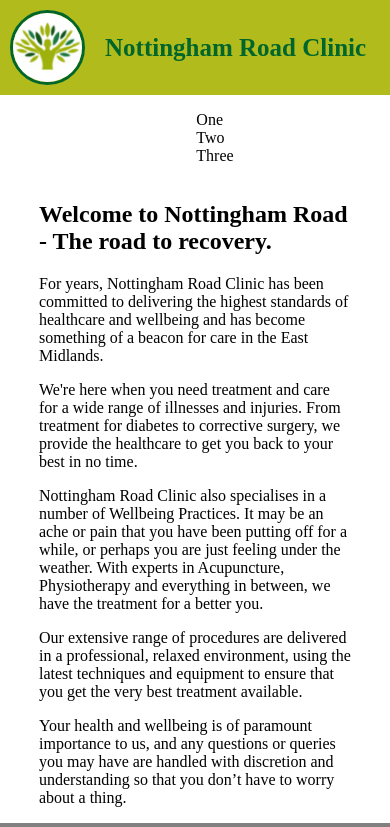
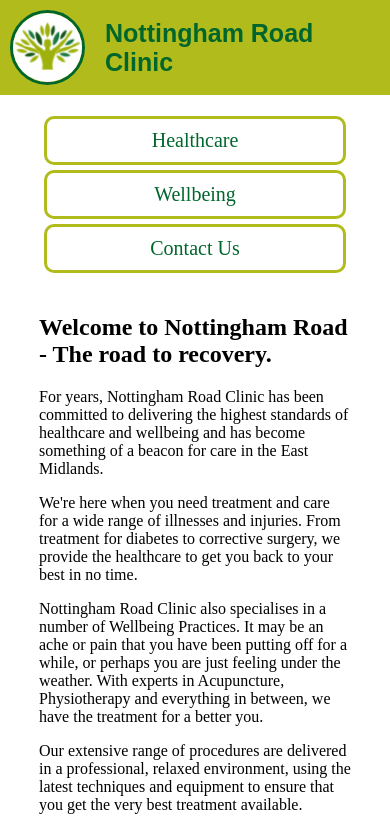
Before and after one commit to nottinghamroadwip/nottinghamroadwip.github.io, a plain HTML site: page index.html in a window 390 px wide. Shown: the top 827 px of the page. Drawn offline with Linux system fonts and the light colour scheme; a web font is replaced by a local one.

Commit message:
Added nav for mobile layout and new fonts

```diff
--- a/index.html
+++ b/index.html
@@ -2,6 +2,7 @@
 <html>
   <head>
     <link rel='stylesheet' type='text/css' href='main.css'>
+    <link href="https://fonts.googleapis.com/css?family=Muli:600|Ovo:500" rel="stylesheet">
     <title>Nottingham Road</title>
   </head>
   <body>
@@ -13,11 +14,11 @@
         <h1>Nottingham Road Clinic</h1>
       </div>
     </div>
-    <div class='links-container'>
+    <div class='nav'>
       <ul>
-        <li>One</li>
-        <li>Two</li>
-        <li>Three</li>
+        <li>Healthcare</li>
+        <li>Wellbeing</li>
+        <li>Contact Us</li>
       </ul>
     </div>
     <div class='container'>
--- a/main.css
+++ b/main.css
@@ -8,18 +8,6 @@ body {
 .header {
   background-color: #B1BB1C;
   display: flex;
-}
-
-.header-text {
-  display: inline-block;
-  align-self: center;
-}
-
-.header h1 {
-  margin: 0;
-  padding: 10px 10px 10px 10px;
-  color: #00662C;
-  font-size: 25px;
 }
 
 .logo {
@@ -38,19 +26,45 @@ body {
   box-sizing: border-box;
 }
 
-.links-container {
+.header-text {
+  display: inline-block;
+  align-self: center;
+  font-family: 'Muli', sans-serif;
+}
+
+.header h1 {
+  margin: 0;
+  padding: 10px 10px 10px 10px;
+  color: #00662C;
+  font-size: 25px;
+}
+
+.nav {
   display: flex;
   justify-content: center;
 }
 
-.links-container li {
+.nav ul {
+  padding-left: 0;
+  width: 80%;
+}
+
+.nav li {
   list-style: none;
+  color: #00662C;
+  padding: 10px 10px 10px 10px;
+  text-align: center;
+  margin: 5px 5px 5px 5px;
+  border: 3px solid #B1BB1C;
+  border-radius: 10px;
+  font-size: 20px;
 }
 
 .container {
   width: 80%;
   margin: 0 auto;
   flex: 1;
+  font-family: 'Ovo', serif;
 }
 
 .footer {
```
